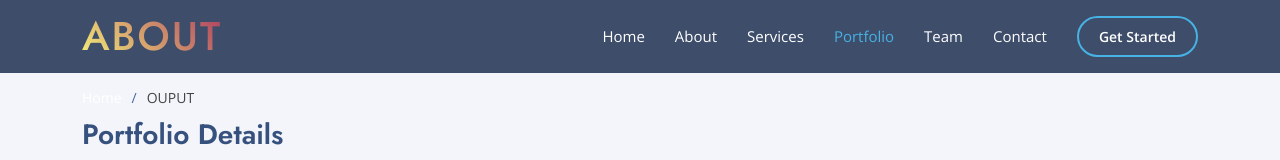
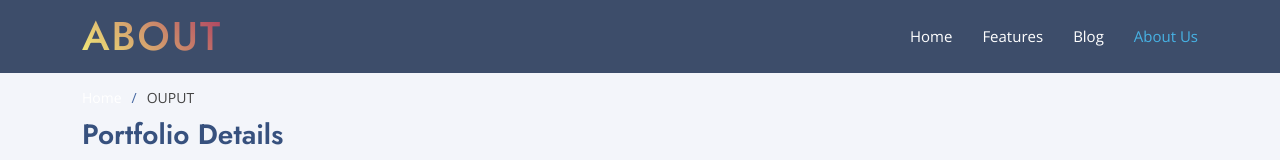
Before and after one commit to GwynV/groupfourofficial, a plain HTML site: page portfolio-details.html in a window 1280 px wide. Shown: the top 160 px of the page. Drawn offline with nearby package versions, Linux system fonts and the light colour scheme.

Commit message:
Update portfolio-details.html

```diff
--- a/portfolio-details.html
+++ b/portfolio-details.html
@@ -37,19 +37,13 @@
     <div class="container d-flex align-items-center">
 
       <h1 class="logo me-auto"><a href="index.html">ABOUT</a></h1>
-      <!-- Uncomment below if you prefer to use an image logo -->
-      <!-- <a href="index.html" class="logo me-auto"><img src="assets/img/logo.png" alt="" class="img-fluid"></a>-->
 
       <nav id="navbar" class="navbar">
         <ul>
-          <li><a class="nav-link scrollto " href="index.html">Home</a></li>
-          <li><a class="nav-link scrollto" href="index.html#home">About</a></li>
-          <li><a class="nav-link scrollto" href="#services">Services</a></li>
-          <li><a class="nav-link  active scrollto" href="#portfolio">Portfolio</a></li>
-          <li><a class="nav-link scrollto" href="#team">Team</a></li>
-
-          <li><a class="nav-link scrollto" href="#contact">Contact</a></li>
-          <li><a class="getstarted scrollto" href="#about">Get Started</a></li>
+          <li><a class="nav-link scrollto" href="./">Home</a></li>
+          <li><a class="nav-link scrollto" href="./Feature">Features</a></li>
+          <li><a class="nav-link scrollto" href="./Blog">Blog</a></li>
+          <li><a class="nav-link scrollto active" href="./ABOUT">About Us</a></li>
         </ul>
         <i class="bi bi-list mobile-nav-toggle"></i>
       </nav><!-- .navbar -->
```
